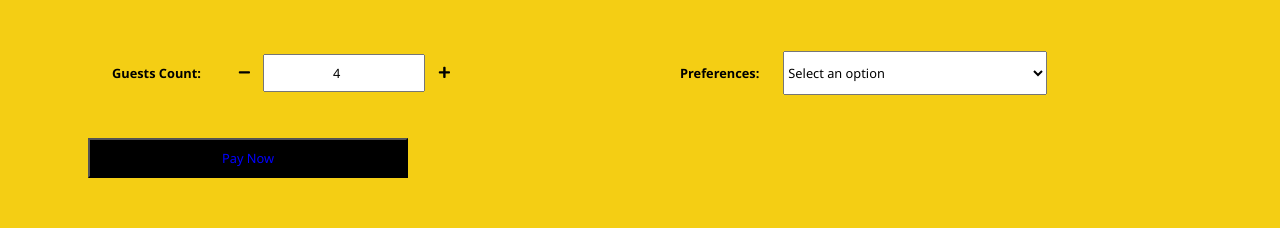
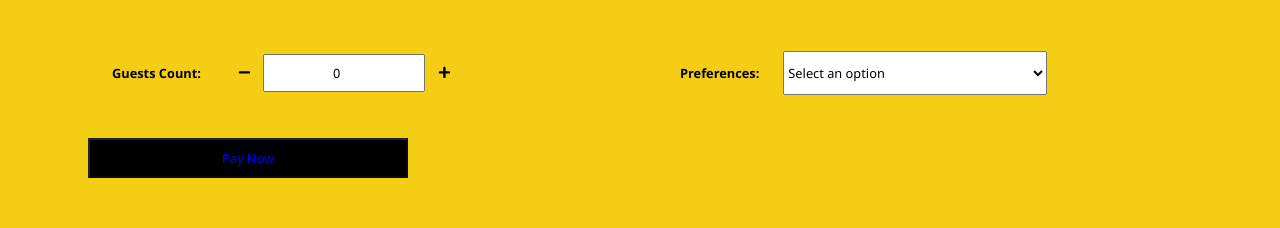
Before and after one commit to Swapnaja9860/little-lemon-restaurant, a React (Create React App) app: page /booking in a window 1280 px wide. Shown: the part 296-524 px from the top of the page. Built offline with nearby package versions, Linux system fonts and the light colour scheme.

Commit message:
add form validation and improve accessibility

```diff
--- a/src/Components/BookingForm/BookingForm.js
+++ b/src/Components/BookingForm/BookingForm.js
@@ -1,43 +1,18 @@
-import React, {useState} from 'react';
+import React, { useState } from 'react';
 import './BookingForm.css';
 import GuestsCount from '../GuestCount/GuestsCount';
 import PreferenceDropDown from '../PreferenceDropDown/PreferenceDropDown';
 import DatePickerComponent from '../Date/Date';
 import { useReducer } from 'react';
 
-
 function BookingForm() {
-
   const [selectedDate, setSelectedDate] = useState(null);
   const [time, setTime] = useState('');
-  const [count, setCount] = useState(4);
+  const [count, setCount] = useState(0);
+  const [selectedOption, setSelectedOption] = useState("");
+  const options = ["Rotating Table", "Outside Area", "with Dance floor"];
 
-  const [selectedOption, setSelectedOption] = useState("Roof Top")
-  const options = ["Rotating Table", "Oustide Area", "with Dance floor"]
-
-  const handleSelect = (e) => {
-    const Option = e.target.value;
-    setSelectedOption(Option);
-  };
-
-  const handleDateChange = (date) => {
-    dispatch({type: 'update', payload: date})
-    setSelectedDate(date);
-  };
-
-  const handleTimeChange = (e) => {
-    setTime(e.target.value);
-  };
-
-  const handleSubmit = (e) =>{
-    e.preventDefault();
-    console.log("---------------------", selectedDate);
-    console.log("---------------------", time);
-    console.log("---------------------", count);
-    console.log("---------------------", selectedOption);
-  }
-
-  // reducer function
+//    reducer function
 
     const updateTimes = (date) => {
         // return fetchAPI(date)
@@ -53,31 +28,69 @@ function BookingForm() {
     }
   const availableTime = ["7.00", "8.00"]
   const [state, dispatch] = useReducer(reducerFun, availableTime)
-  console.log("--------state-------", state)
+
+  const handleSelect = (e) => {
+    const option = e.target.value;
+    setSelectedOption(option);
+  };
+
+  const handleDateChange = (date) => {
+    setSelectedDate(date);
+  };
+
+  const handleTimeChange = (e) => {
+    setTime(e.target.value);
+  };
+
+  const handleSubmit = (e) => {
+    e.preventDefault();
+    console.log("---------------------", selectedDate);
+    console.log("---------------------", time);
+    console.log("---------------------", count);
+    console.log("---------------------", selectedOption);
+  };
+
+  const checkValidation = () => {
+    return (selectedOption !== "" && count > 1)
+  };
 
   return (
     <>
-         <form>
+      <form onSubmit={handleSubmit}>
         <section>
-                <DatePickerComponent data-test-id='date'  selectedDate={selectedDate} handleDateChange={handleDateChange} />
+          <DatePickerComponent
+            data-test-id="date"
+            selectedDate={selectedDate}
+            handleDateChange={handleDateChange}
+          />
         </section>
         <section>
-                <PreferenceDropDown options={state} selectedOption={setTime} handleSelect={handleTimeChange} label="Available Time:" />
+          <PreferenceDropDown
+            options={["7.00", "8.00"]}
+            selectedOption={time}
+            handleSelect={handleTimeChange}
+            label="Available Time:"
+          />
         </section>
         <section>
           <GuestsCount count={count} setCount={setCount} />
         </section>
         <section>
-                <PreferenceDropDown options={options} selectedOption={selectedOption} handleSelect={handleSelect} label="Preferences:" />
+          <PreferenceDropDown
+            options={options}
+            selectedOption={selectedOption}
+            handleSelect={handleSelect}
+            label="Preferences:"
+          />
         </section>
         <section>
-                {/* <Button title="Pay Now"/> */}
-                <button onSubmit={handleSubmit} style={{ color: 'blue' }}>Pay Now</button>
+          <button type="submit" style={{ color: 'blue' }} disabled={!checkValidation()}>
+            Pay Now
+          </button>
         </section>
       </form>
-
     </>
-  )
+  );
 }
 
-export default BookingForm
+export default BookingForm;
--- a/src/Components/Date/Date.js
+++ b/src/Components/Date/Date.js
@@ -14,11 +14,12 @@ export default function DatePickerComponent({selectedDate, handleDateChange}) {
 
   return (
     <div className='calender'>
-      <label>Date:</label>
+      <label htmlFor='custom-calender'>Date:</label>
       <DatePicker
         selected={selectedDate}
         onChange={handleDateChange}
         ref={datePickerRef}
+        id="custom-calender"
         className="custom-calendar"
       />
       <span className="calendar-icon" onClick={toggleDatePicker}>
--- a/src/Components/GuestCount/GuestsCount.js
+++ b/src/Components/GuestCount/GuestsCount.js
@@ -18,17 +18,21 @@ function GuestsCount({count, setCount}) {
   };
 
   return (
-    <div className='guest-count'>
-     <label>Guests Count:</label>
-     <button onClick={decrementCount}><FaMinus/></button>
+ <div className="guest-count">
+  <label htmlFor="number-input">Guests Count:</label>
+  <button onClick={decrementCount}><FaMinus /></button>
   <input
     type="number"
+    id="number-input"
     value={count}
     onChange={handleChange}
     className="number-input"
+    min="1"
+    required
   />
-      <button onClick={incrementCount}><FaPlus/></button>
+  <button onClick={incrementCount}><FaPlus /></button>
 </div>
+
   );
 }
 
--- a/src/Components/PreferenceDropDown/PreferenceDropDown.js
+++ b/src/Components/PreferenceDropDown/PreferenceDropDown.js
@@ -4,8 +4,8 @@ const PreferenceDropDown = ({options, selectedOption, handleSelect, label}) => {
 
   return (
     <div className='preference'>
-     <label>{label} </label>
-     <select onChange={handleSelect}>
+     <label htmlFor={label}>{label} </label>
+     <select onChange={handleSelect} id={label} required>
       <option value={selectedOption}>Select an option</option>
       {options.map((option) => (
         <option key={option} value={option}>
```
Lines whose indentation alone changed are shown as unchanged.
